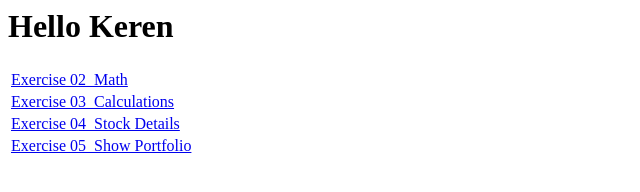
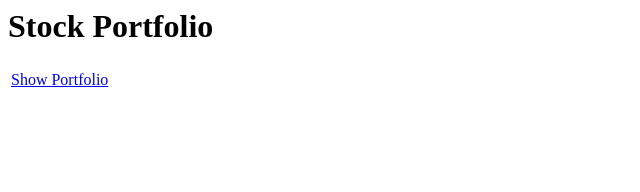
Before and after one commit to kerenstern/javastockrepo, a plain HTML site: page war/index.html in a window 1280 px wide. Shown: the whole page, without its empty margins (0-640 px from the left). Drawn offline with Linux system fonts and the light colour scheme.

Commit message:
Exercise 6 - index.html commit

```diff
--- a/war/index.html
+++ b/war/index.html
@@ -9,25 +9,16 @@
 <html>
   <head>
     <meta http-equiv="content-type" content="text/html; charset=UTF-8">
-    <title>Hello Keren</title>
+    <title>Stock Portfolio</title>
   </head>
 
   <body>
-    <h1>Hello Keren</h1>
+    <h1>Stock Portfolio</h1>
     <table>
       <tr>
       </tr>
-      <tr>
-        <td><a href="exercise_2">Exercise 02 ­ Math</a></td>
-      </tr>
-      <tr>
-        <td><a href="exercise3">Exercise 03 ­ Calculations</a></td>
-      </tr>
-      <tr>
-        <td><a href="stockdetails">Exercise 04 ­ Stock Details</a></td>
-      </tr>
        <tr>
-        <td><a href="portfolio">Exercise 05 ­ Show Portfolio</a></td>
+        <td><a href="portfolio">Show Portfolio</a></td>
       </tr>
     </table>
   </body>
```
